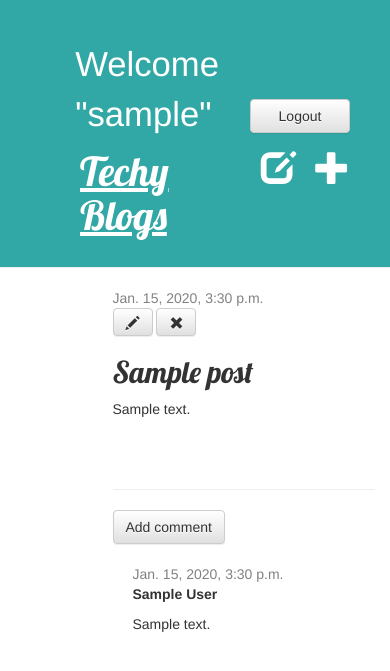
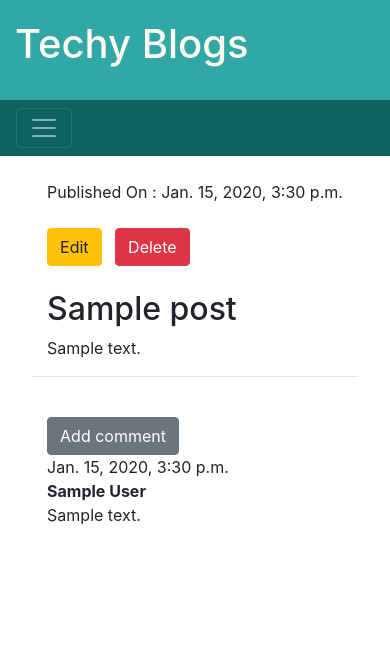
Before and after one commit to Mayureshdindorkar/Blogging-website-Techy-Blogs, a Django app: page /post/1/ in a window 390 px wide. Shown: the top 671 px of the page. Run offline with Django 3.2, Linux system fonts and the light colour scheme; a user stored in the database is signed in; tables that the repository leaves empty hold one stand-in row (values such as "Sample post"); some libraries are stand-ins or nearby versions.

Commit message:
App made mobile compatible

```diff
--- a/blog/static/css/blog.css
+++ /dev/null
@@ -1,50 +0,0 @@
-.page-header {
-
-    margin-top: 0;
-    padding: 20px 20px 20px 40px;
-}
-
-.page-header h1, .page-header h1 a, .page-header h1 a:visited, .page-header h1 a:active {
-    color: #ffffff;
-    font-size: 30pt;
-    text-decoration: none;
-}
-
-.content {
-    margin-left: 40px;
-}
-
-h1, h2, h3, h4 {
-    font-family: 'Lobster', cursive;
-}
-
-.date {
-    color: #828282;
-}
-
-.save {
-    float: right;
-}
-
-.post-form textarea, .post-form input {
-    width: 100%;
-}
-
-.top-menu, .top-menu:hover, .top-menu:visited {
-    color: #ffffff;
-    float: right;
-    font-size: 26pt;
-    margin-right: 20px;
-}
-
-.post {
-    margin-bottom: 70px;
-}
-
-.post h2 a, .post h2 a:visited {
-    color: #000000;
-}
-
-.comment {
-    margin: 20px 0px 20px 20px;
-}
--- a/blog/templates/blog/add_comment_to_post.html
+++ b/blog/templates/blog/add_comment_to_post.html
@@ -4,6 +4,6 @@
     <h1>New comment</h1>
     <form method="POST" class="post-form">{% csrf_token %}
         {{ form.as_p }}
-        <button type="submit" class="save btn btn-default">Send</button>
+        <button type="submit" class="save btn btn-secondary">Send</button>
     </form>
 {% endblock %}
--- a/blog/templates/blog/base.html
+++ b/blog/templates/blog/base.html
@@ -1,36 +1,81 @@
 {% load static %}
-<html>
+<!DOCTYPE html>
+<html lang="en">
     <head>
+        <meta charset="utf-8">
+        <meta name="viewport" content="width=device-width, initial-scale=1">
+
         <title>Techy Blogs</title>
-        <link rel="stylesheet" href="//maxcdn.bootstrapcdn.com/bootstrap/3.2.0/css/bootstrap.min.css">
-        <link rel="stylesheet" href="//maxcdn.bootstrapcdn.com/bootstrap/3.2.0/css/bootstrap-theme.min.css">
+        <link rel="stylesheet" href="https://maxcdn.bootstrapcdn.com/bootstrap/4.5.0/css/bootstrap.min.css">
+        <script src="https://ajax.googleapis.com/ajax/libs/jquery/3.5.1/jquery.min.js"></script>
+        <script src="https://cdnjs.cloudflare.com/ajax/libs/popper.js/1.16.0/umd/popper.min.js"></script>
+        <script src="https://maxcdn.bootstrapcdn.com/bootstrap/4.5.0/js/bootstrap.min.js"></script>
         <link href='//fonts.googleapis.com/css?family=Lobster&subset=latin,latin-ext' rel='stylesheet' type='text/css'>
-        <link rel="stylesheet" href="{% static 'css/blog.css' %}">
+        <link rel="stylesheet" href="{% static 'css/blog.css' %}" type="text/css">
+
+        <style>
+
+            .navbar-custom {
+                background-color: #0f6361;
+            }
+
+            .navbar-custom .nav-link {
+                color: floralwhite;
+            }
+        </style>
+
     </head>
     <body>
-        <div class="page-header" style="background-color:#32a8a6;">
-            <ol>
-                {% if user.is_authenticated %}
+            <div style="background-color:#32a8a6;">
+                <div class="container-fluid" style="padding-top: 20px;">
+                    <h1><a style="color:floralwhite;" href="/">Techy Blogs</a></h1>
+                </div>
+                <br>
+                <nav class="navbar navbar-custom navbar-expand-lg container-fluid navbar-dark">
 
-                    <p class="top-menu">Welcome "{{ user.username }}"&nbsp&nbsp&nbsp&nbsp<a href="{% url 'logout' %}"><input class="btn btn-default" value="Logout" style="width: 100px;"></a></p>
-                    <a href="{% url 'post_new' %}" class="top-menu"><span class="glyphicon glyphicon-plus"></span></a>
-                    <a href="{% url 'post_draft_list' %}" class="top-menu"><span class="glyphicon glyphicon-edit"></span></a>
+                    <button class="navbar-toggler" type="button" data-toggle="collapse" data-target="#navbarNav" aria-controls="navbarNav" aria-expanded="false" aria-label="Toggle navigation">
+                    <span class="navbar-toggler-icon"></span>
+                    </button>
 
-                {% else %}
-                    <a href="{% url 'signup' %}" class="top-menu">SignUp</a>
-                    <a href="{% url 'login' %}" class="top-menu">Login</a>
-                {% endif %}
-                <h1 style="text-decoration: underline;"><a href="/">Techy Blogs</a></h1>
-            </ol>
-        </div>
+                    <div class="collapse navbar-collapse" id="navbarNav">
+                    <ul class="navbar-nav">
 
-        <div class="content container" style="margin-left:25%;">
+                        <li class="nav-item active">
+                        <a class="nav-link" href="/">Home <span class="sr-only">(current)</span></a>
+                        </li>
+
+                        {% if user.is_authenticated %}
+                            <li class="nav-item">
+                                <a class="nav-link" href="{% url 'post_new' %}">New Blog</a>
+                            </li>
+                            <li class="nav-item">
+                                <a class="nav-link" href="{% url 'post_draft_list' %}">Drafts</a>
+                            </li>
+                            <li class="nav-item">
+                                <a class="nav-link" href="{% url 'logout' %}">Logout</a>
+                            </li>
+                        {% else %}
+                            <li class="nav-item">
+                                <a class="nav-link" href="{% url 'login' %}">Login</a>
+                            </li>
+                            <li class="nav-item">
+                                <a class="nav-link" href="{% url 'signup' %}">SignUp</a>
+                            </li>
+                        {% endif %}
+                    </ul>
+                    </div>
+                </nav>
+            </div>
+        <br>
+
+        <div class="container">
             <div class="row">
-                <div class="col-md-8">
+                <div class="mx-auto">
                 {% block content %}
                 {% endblock %}
                 </div>
             </div>
         </div>
+
     </body>
 </html>
--- a/blog/templates/blog/post_detail.html
+++ b/blog/templates/blog/post_detail.html
@@ -1,43 +1,49 @@
 {% extends 'blog/base.html' %}
 
 {% block content %}
-    <div class="post">
+    <div class="container">
 
         {% if post.published_date %}
             <div class="date">
-                {{ post.published_date }}
+                Published On : {{ post.published_date }}
+                <br>
+                <br>
             </div>
         {% elif user.is_authenticated and user == post.author %}
-            <a class="btn btn-default" href="{% url 'post_publish' pk=post.pk %}">Publish</a>
+            <a class="btn btn-success" href="{% url 'post_publish' pk=post.pk %}">Publish Blog</a>&nbsp;&nbsp;
         {% endif %}
 
         {% if user.is_authenticated and user == post.author %}
-        <a class="btn btn-default" href="{% url 'post_edit' pk=post.pk %}"><span class="glyphicon glyphicon-pencil"></span></a>
-        <a class="btn btn-default" href="{% url 'post_remove' pk=post.pk %}"><span class="glyphicon glyphicon-remove"></span></a>
+        <a class="btn btn-warning" href="{% url 'post_edit' pk=post.pk %}">Edit</span></a>&nbsp;&nbsp;
+        <a class="btn btn-danger" href="{% url 'post_remove' pk=post.pk %}">Delete</span></a>
         {% endif %}
-
+        <br>
+        <br>
         <h2>{{ post.title }}</h2>
-        <p>{{ post.text|linebreaksbr }}</p>
+        <p style="text-align: justify;">{{ post.text }}</p>
     </div>
 
     <hr>
-    <a class="btn btn-default" href="{% url 'add_comment_to_post' pk=post.pk %}">Add comment</a>
+    <br>
+    <div class="container">
+    <a class="btn btn-secondary" href="{% url 'add_comment_to_post' pk=post.pk %}">Add comment</a>
         {% for comment in post.comments.all %}
             {% if user.is_authenticated or comment.approved_comment %}
             <div class="comment">
-            <div class="date">
+                <div>
                     {{ comment.created_date }}
                     {% if not comment.approved_comment %}
-                    <a class="btn btn-default" href="{% url 'comment_remove' pk=comment.pk %}"><span class="glyphicon glyphicon-remove"></span></a>
-                    <a class="btn btn-default" href="{% url 'comment_approve' pk=comment.pk %}"><span class="glyphicon glyphicon-ok"></span></a>
+                        <a class="btn btn-success" href="{% url 'comment_approve' pk=comment.pk %}">Approve</a>
+                        <a class="btn btn-danger" href="{% url 'comment_remove' pk=comment.pk %}">Delete</a>
                     {% endif %}
                 </div>
                 <strong>{{ comment.author }}</strong>
-            <p>{{ comment.text|linebreaks }}</p>
+                <p>{{ comment.text }}</p>
             </div>
             {% endif %}
             {% empty %}
-        <p>No comments here yet :(</p>
+            <p><strong>No comments here yet :(</strong></p>
         {% endfor %}
+    </div>
 
 {% endblock %}
```
Also changed, not shown: blog/templates/blog/post_draft_list.html (+7 -4 lines), blog/templates/blog/post_edit.html (+9 -5 lines), blog/templates/blog/post_list.html (+7 -9 lines), blog/templates/registration/login.html (+6 -5 lines), blog/templates/registration/signupform.html (+4 -4 lines). Lines whose indentation alone changed are shown as unchanged.
